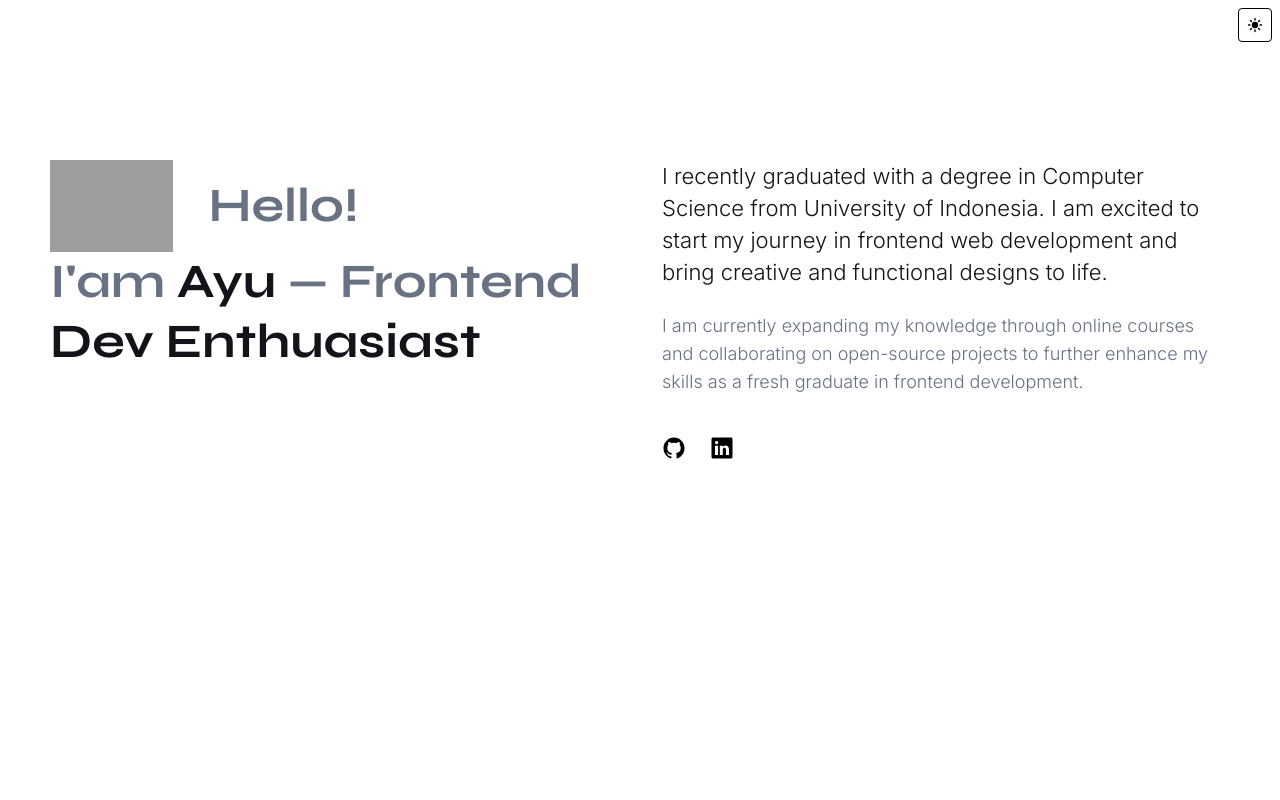
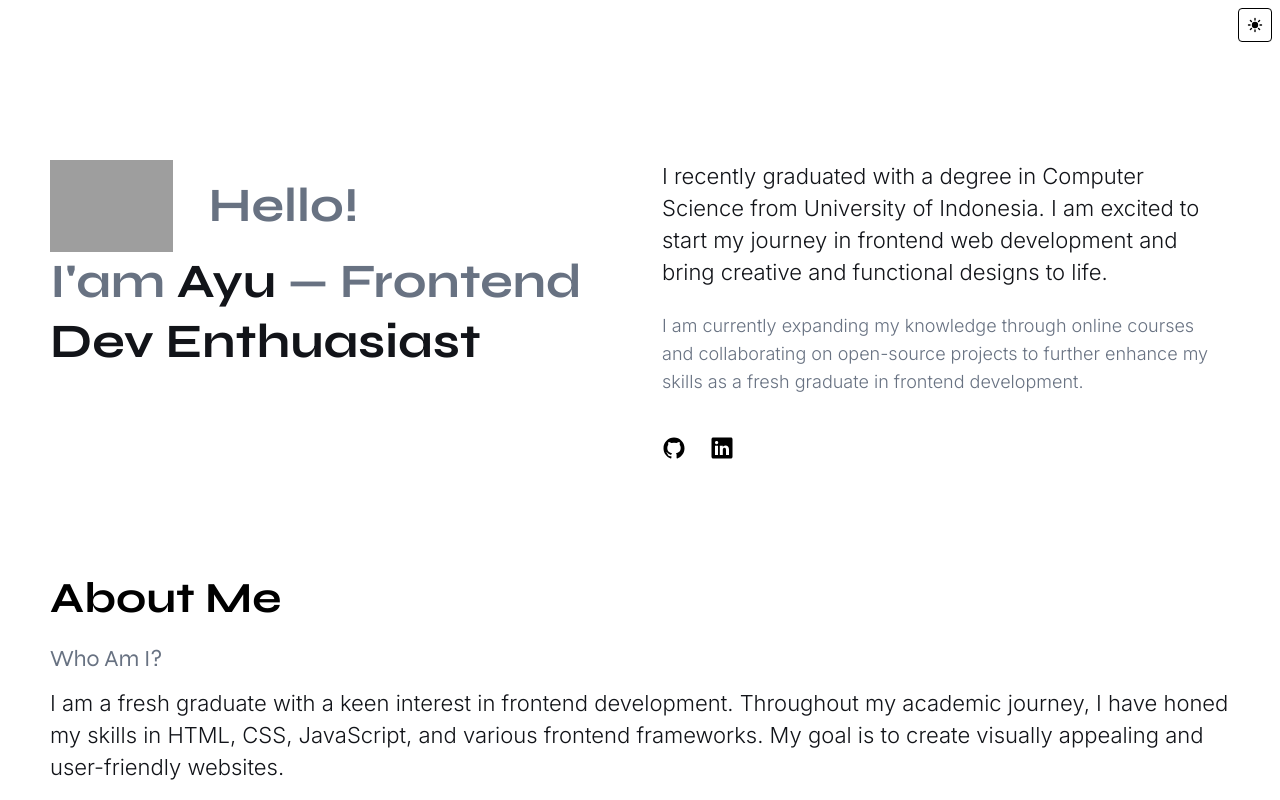
Before and after one commit to endriyanira/my-personal-web, a React (Create React App) app: page / in a window 1280 px wide. Built offline with nearby package versions, Linux system fonts and the light colour scheme; grey boxes are pictures that could not be loaded.

Commit message:
added about me on home page

```diff
--- /dev/null
+++ b/src/home/AboutMe.jsx
@@ -0,0 +1,24 @@
+import React from "react";
+
+const AboutMe = () => {
+  return (
+    <section className="aboutme-section content-start items-start gap-8 flex flex-col basis-auto flex-nowrap justify-start overflow-x-hidden overflow-y-hidden py-0 px-5 md:px-8 xl:px-[50px] relative">
+      <div className="section-title flex basis-auto flex-col gap-3 justify-start relative text-wrap md:leading-7 xl:leading-8">
+        <h1 className="block font-syne text-2xl md:text-[43px] font-bold leading-normal text-left">
+          About Me
+        </h1>
+        <h2 className="font-syne font-normal text-secondaryHeadingText dark:text-secondaryDarkText text-[23px]">
+          Who Am I?
+        </h2>
+        <h4 className="text-primaryLightText dark:text-primaryDarkText text-lg md:text-xl xl:text-[22px] md:leading-7 xl:leading-8 font-inter font-light">
+          I am a fresh graduate with a keen interest in frontend development.
+          Throughout my academic journey, I have honed my skills in HTML, CSS,
+          JavaScript, and various frontend frameworks. My goal is to create
+          visually appealing and user-friendly websites.
+        </h4>
+      </div>
+    </section>
+  );
+};
+
+export default AboutMe;
--- a/src/home/Home.tsx
+++ b/src/home/Home.tsx
@@ -1,10 +1,12 @@
 import React from "react";
 import Hero from "./Hero";
+import AboutMe from "./AboutMe";
 
 const Home = () => {
   return (
-    <div>
+    <div className="home content-center items-center gap-[106px] flex flex-col flex-nowrap justify-start overflow-y-hidden overflow-x-hidden p-0 relative">
       <Hero />
+      <AboutMe />
     </div>
   );
 };
```
